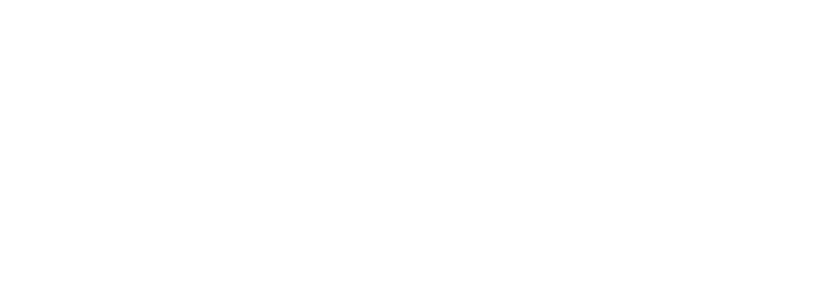
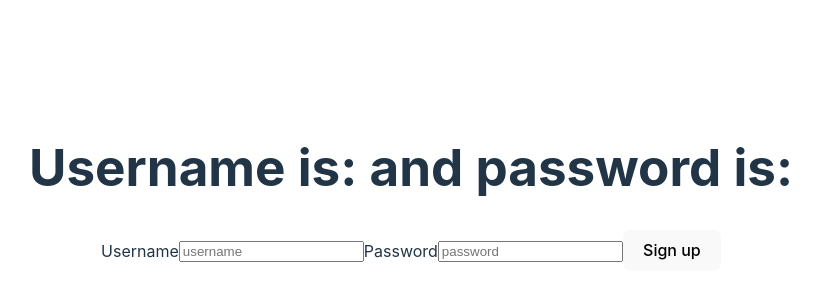
Before and after one commit to Nosiferum/UserAPIFrontend, a React (Vite) app: page / in a window 1280 px wide. Shown: the part 212-512 px from the top of the page, without its empty margins (229-1049 px from the left). Built offline with nearby package versions, Linux system fonts and the light colour scheme.

Commit message:
feat: Added basic user form

```diff
--- a/src/App.tsx
+++ b/src/App.tsx
@@ -1,9 +1,11 @@
 import './App.css'
+import UserForm from "./components/UserForm.tsx";
 
 function App() {
 
   return (
     <>
+      <UserForm/>
 
     </>
   )
--- /dev/null
+++ b/src/components/UserForm.tsx
@@ -0,0 +1,37 @@
+import {useState, FormEvent, ChangeEvent} from "react";
+import userApi from "../api/user-api.ts"
+
+function UserForm() {
+    const [formData, setFormData] = useState({username: "", password: ""});
+
+    const handleSubmit = async (evt: FormEvent<HTMLFormElement>) => {
+        evt.preventDefault();
+        await userApi.registerUser(formData)
+            .then(() => setFormData({username: "", password: ""}))
+            .catch(err => console.log(err.message));
+    }
+
+    const handleChange = (evt: ChangeEvent<HTMLInputElement>) => {
+        setFormData(currentData => {
+            return {...currentData, [evt.target.name]: evt.target.value}
+        });
+    }
+
+    return (
+
+        <form onSubmit={handleSubmit}>
+            <h1>Username is: {formData.username} and password is: {formData.password}</h1>
+            <label htmlFor="username">Username</label>
+            <input type="text" placeholder="username" name="username" id="username"
+                   onChange={handleChange} value={formData.username}/>
+            <label htmlFor="password">Password</label>
+            <input type="text" placeholder="password" name="password" id="password"
+                   onChange={handleChange} value={formData.password}/>
+
+            <button>Sign up</button>
+        </form>
+
+    )
+}
+
+export default UserForm;
```
